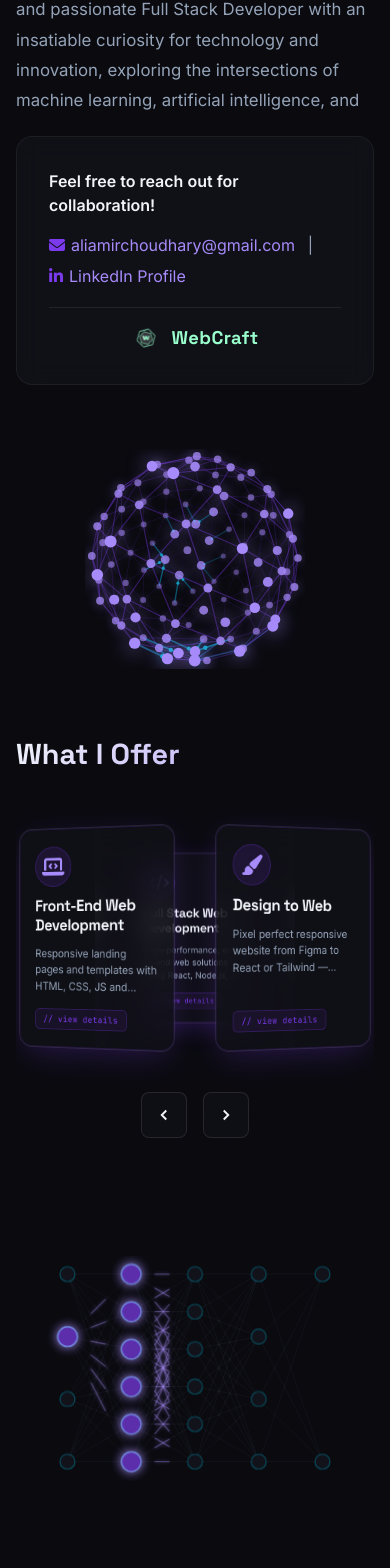
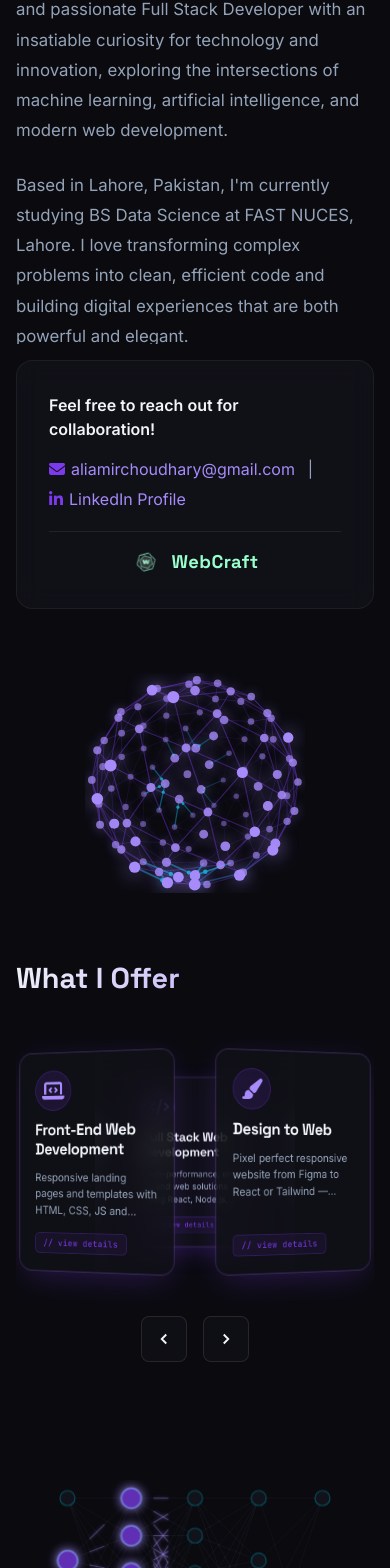
Before and after one commit to aliamirchoudhary/Personal-Portfolio-Website-3D-, a React (Vite) app: page / in a window 390 px wide. Shown: the part 1035-2603 px from the top of the page. Built offline with nearby package versions, Linux system fonts and the light colour scheme; a web font is replaced by a local one.

Commit message:
fix: mobile - contact icon out of scroll, about text area, TFD API box, lazy load perf

```diff
--- a/src/components/animated/TechFlowDiagram.jsx
+++ b/src/components/animated/TechFlowDiagram.jsx
@@ -251,7 +251,7 @@ export default function TechFlowDiagram() {
           viewBox={`0 0 ${VB_W} ${VB_H}`}
           width="100%"
           height="100%"
-          style={{ position: "absolute", inset: 0, display: "block", overflow: "visible" }}
+          style={{ position: "absolute", inset: 0, display: "block", overflow: "hidden" }}
         >
           <defs>
             <marker
@@ -332,7 +332,7 @@ export default function TechFlowDiagram() {
             transform: "translate(-50%, -50%)",
             width: pct(API.w, VB_W),
             height: pct(API.h, VB_H),
-            minWidth: 130,
+            minWidth: 170,
             display: "flex",
             flexDirection: "column",
             alignItems: "center",
--- a/src/components/sections/ContactSection.jsx
+++ b/src/components/sections/ContactSection.jsx
@@ -253,10 +253,11 @@ export default function ContactSection() {
           </div>
         </div>
 
-        <div className="mobile-animated-component">
-          <MorphingCommsIcon />
-        </div>
       </div>
+    </div>
+
+    <div className="mobile-animated-component" style={{ marginBottom: 35 }}>
+      <MorphingCommsIcon />
     </div>
 
       {notification && (
--- a/src/components/sections/EducationSection.jsx
+++ b/src/components/sections/EducationSection.jsx
@@ -2,6 +2,7 @@ import { useRef, useState, useEffect } from 'react'
 import { EducationTimeline, GlobalStyles } from '../ui/EducationTimeline'
 import { EDUCATION } from '../../data/portfolioData'
 import { SpinningSkillBox } from '../animated/FlippingCard3D'
+import LazyMount from '../shared/LazyMount'
 
 const eduItems = EDUCATION.map((e) => ({
   ...e,
@@ -82,7 +83,7 @@ export default function EducationSection() {
         </div>
 
         <div className="mobile-animated-component" style={{ marginTop: '10vh', marginBottom: '20vh' }}>
-          <SpinningSkillBox skills={["Data Science", "Full Stack", "Machine Learning", "Cloud"]} sideLabel="AI" />
+          <LazyMount><SpinningSkillBox skills={["Data Science", "Full Stack", "Machine Learning", "Cloud"]} sideLabel="AI" /></LazyMount>
         </div>
       </div>
     </section>
--- a/src/components/sections/ServicesSection.jsx
+++ b/src/components/sections/ServicesSection.jsx
@@ -1,6 +1,7 @@
 import { RingCarousel } from '../ui/RingCarousel'
 import { SERVICES } from '../../data/portfolioData'
 import { PerceptronAnimation } from '../animated/PerceptronAnimation'
+import LazyMount from '../shared/LazyMount'
 
 const mappedServices = SERVICES.map((s) => {
   const sectionsHtml = (s.modal.sections || []).map((sec) =>
@@ -53,7 +54,7 @@ export default function ServicesSection() {
         </div>
 
         <div className="mobile-animated-component">
-          <PerceptronAnimation maxWidth={300} />
+          <LazyMount><PerceptronAnimation maxWidth={300} /></LazyMount>
         </div>
       </div>
     </section>
--- a/src/components/sections/SkillsSection.jsx
+++ b/src/components/sections/SkillsSection.jsx
@@ -1,5 +1,6 @@
 import SkillsGrid from '../ui/SkillsGrid'
 import { SkillCube } from '../animated/SkillCube'
+import LazyMount from '../shared/LazyMount'
 
 export default function SkillsSection() {
   return (
@@ -34,7 +35,7 @@ export default function SkillsSection() {
         </div>
 
         <div className="mobile-animated-component" style={{ marginTop: '10vh', marginBottom: '20vh' }}>
-          <SkillCube />
+          <LazyMount><SkillCube /></LazyMount>
         </div>
       </div>
     </section>
--- /dev/null
+++ b/src/components/shared/LazyMount.jsx
@@ -0,0 +1,25 @@
+"use client"
+import { useState, useRef, useEffect } from "react"
+
+export default function LazyMount({ children, margin = "200px", placeholder = <div style={{ height: 200 }} /> }) {
+  const [mounted, setMounted] = useState(false)
+  const ref = useRef(null)
+
+  useEffect(() => {
+    const el = ref.current
+    if (!el) return
+    const obs = new IntersectionObserver(
+      ([entry]) => {
+        if (entry.isIntersecting) {
+          setMounted(true)
+          obs.disconnect()
+        }
+      },
+      { rootMargin: margin },
+    )
+    obs.observe(el)
+    return () => obs.disconnect()
+  }, [margin])
+
+  return <div ref={ref}>{mounted ? children : placeholder}</div>
+}
--- a/src/index.css
+++ b/src/index.css
@@ -139,6 +139,16 @@ body {
     min-height: 55vh !important;
   }
 
+  #about .about-scroll-area {
+    height: 45vh !important;
+    min-height: 180px !important;
+    flex: none !important;
+  }
+  #about > div[style*="margin-left"] {
+    height: auto !important;
+    overflow: hidden !important;
+  }
+
   .tfd-wrap {
     overflow: hidden !important;
   }
```
